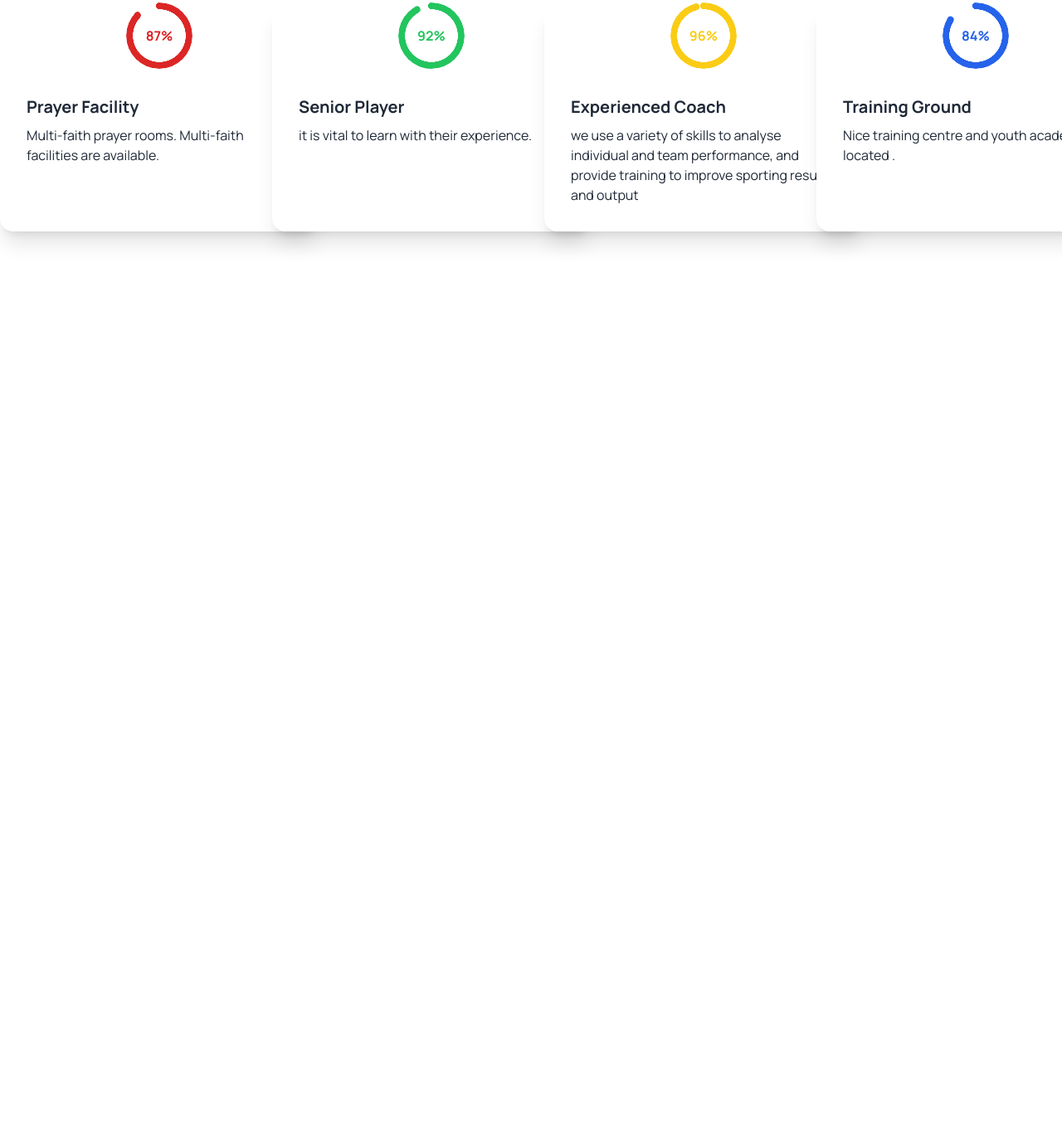
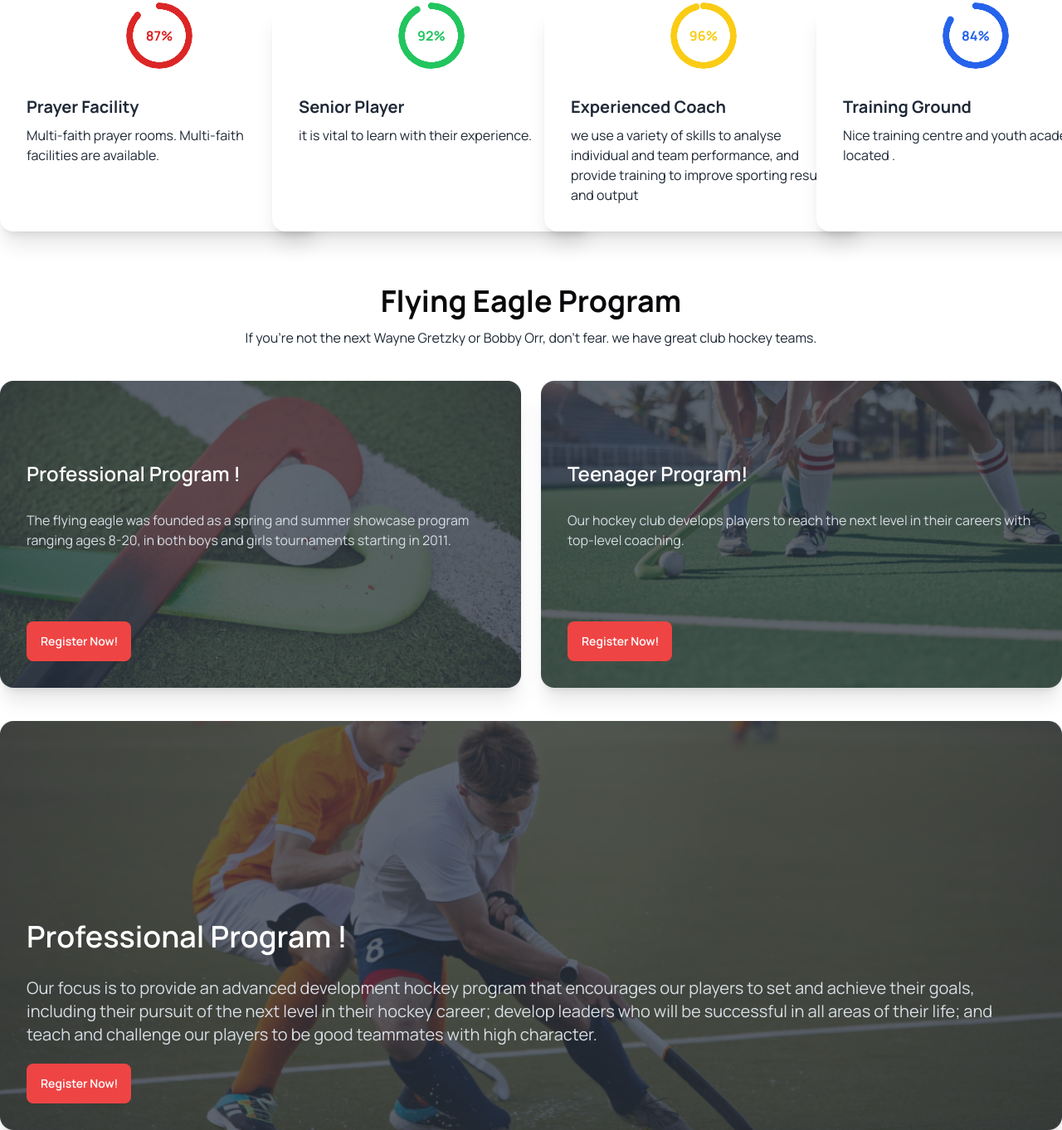
Before and after one commit to Rabbi1089/Flying-Eagle-daisyui, a plain HTML site: page index.html in a window 1280 px wide. Shown: the part 863-2225 px from the top of the page at 83% size. Before the commit the page ends 1206 px from the top, so only its background shows below. Drawn offline with nearby package versions, Linux system fonts and the light colour scheme.

Commit message:
program completed

```diff
--- a/index.html
+++ b/index.html
@@ -156,6 +156,54 @@
 
         </div>
     </section>
+    <section>
+        <!-- Program Sections -->
+        <div class="text-center mb-10">
+            <h1 class="text-4xl font-bold text-zinc-950 pb-3">
+                Flying Eagle Program
+            </h1>
+            <p class="text-xl text-slate-600"><p>If you're not the next Wayne Gretzky or Bobby Orr, don't fear. we have great club hockey teams.</p>
+        </div>
+
+        <div class="container grid grid-cols-1 lg:grid-cols-2 mx-auto gap-6 justify-between ">
+            <div class="card flex w-auto bg-base-100 shadow-xl image-full">
+                <figure><img class="w-auto flex-1" src="Images/2.png" alt="" /></figure>
+                <div class="card-body">
+                  <h2 class="card-title text-2xl mt-16 text-white mb-5">Professional Program !</h2>
+                  <p class="">The flying eagle was founded as a spring and summer showcase program ranging ages 8-20, in both boys and girls tournaments starting in 2011. </p>
+                  <div class="card-actions justify-start">
+                    <button class="btn btn-primary text-white bg-red-500 border-r-0 border-red-500">Register Now!</button>
+                  </div>
+                </div>
+              </div>
+
+              <div class="card bg-base-100 shadow-xl image-full">
+                <figure><img src="Images/3.png" alt="Shoes" /></figure>
+                <div class="card-body">
+                  <h2 class="card-title text-2xl mt-16 text-white mb-5">Teenager Program!</h2>
+                  <p>Our hockey club develops players to reach the next level in their careers with top-level coaching.</p>
+                  <div class="card-actions justify-start">
+                    <button class="btn btn-primary text-white bg-red-500 border-r-0 border-red-500">Register Now!</button>
+                  </div>
+                </div>
+              </div>
+        </div>
+
+        <div class="container mx-auto flex mt-10">
+            <div class="card flex-1 w-auto bg-base-100 shadow-xl image-full">
+                <figure><img class="w-auto flex-1" src="Images/4.png" alt="" /></figure>
+                <div class="card-body">
+                  <h2 class="card-title text-4xl mt-52 text-white mb-5">Professional Program !</h2>
+                  <p class="text-xl">Our focus is to provide an advanced development hockey program that encourages our players to set and achieve their goals, including their pursuit of the next level in their hockey career; develop leaders who will be successful in all areas of their life; and teach and challenge our players to be good teammates with high character. </p>
+                  <div class="card-actions justify-start">
+                    <button class="btn btn-primary text-white bg-red-500 border-r-0 border-red-500">Register Now!</button>
+                  </div>
+                </div>
+              </div>
+        </div>
+    </section>
+
+
 </body>
 
 </html>
```
